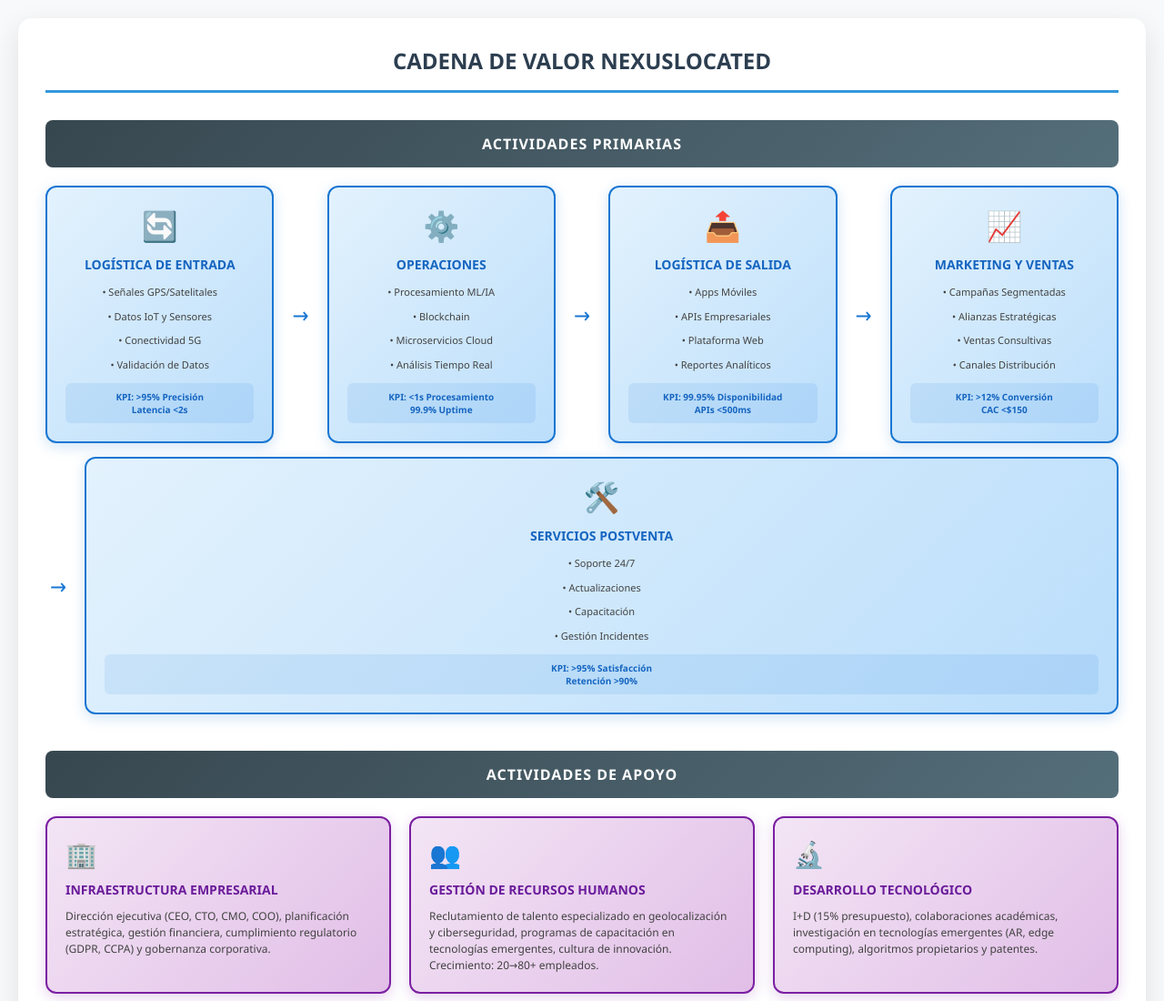
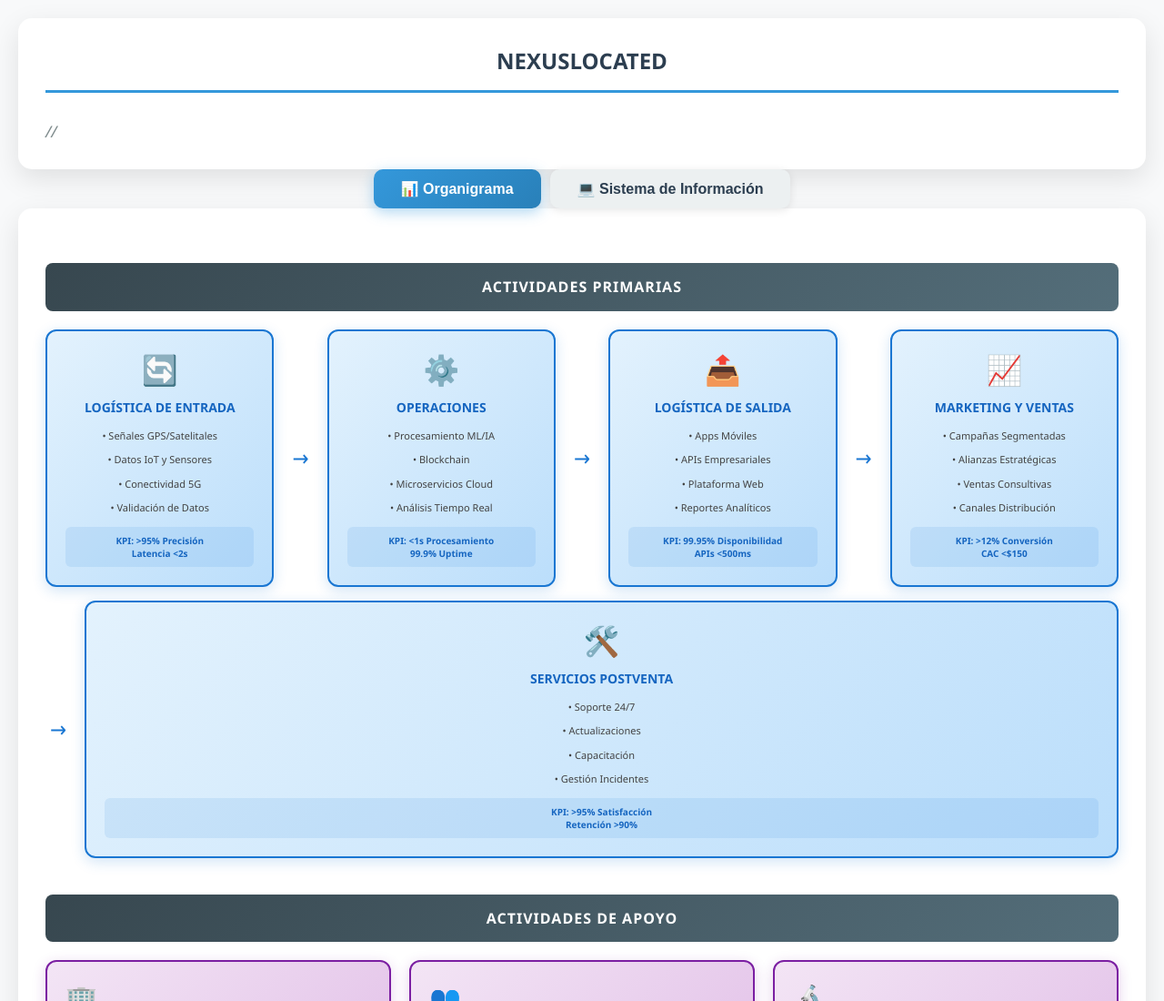
Before and after one commit to Nahia-24/NexusLocated, a plain HTML site: page index.html in a window 1280 px wide. Shown: the top 1100 px of the page at 91% size. Drawn offline with Linux system fonts and the light colour scheme.

Commit message:
Update index.html

```diff
--- a/index.html
+++ b/index.html
@@ -3,13 +3,46 @@
 <head>
     <meta charset="UTF-8">
     <meta name="viewport" content="width=device-width, initial-scale=1.0">
-    <title>Cadena de Valor NexusLocated</title>
+    <title>NexusLocated</title>
     <style>
         body {
             font-family: 'Segoe UI', Tahoma, Geneva, Verdana, sans-serif;
             margin: 20px;
             background-color: #f8f9fa;
             line-height: 1.4;
+        }
+
+        .nav-menu {
+            display: flex;
+            justify-content: center;
+            gap: 10px;
+            flex-wrap: wrap;
+        }
+
+        .nav-button {
+            padding: 12px 30px;
+            background: #ecf0f1;
+            border: none;
+            border-radius: 10px;
+            font-size: 1em;
+            font-weight: 600;
+            color: #2c3e50;
+            cursor: pointer;
+            transition: all 0.3s ease;
+            box-shadow: 0 2px 10px rgba(0,0,0,0.1);
+        }
+
+        .nav-button:hover {
+            background: #3498db;
+            color: white;
+            transform: translateY(-2px);
+            box-shadow: 0 4px 15px rgba(52, 152, 219, 0.3);
+        }
+
+        .nav-button.active {
+            background: linear-gradient(135deg, #3498db, #2980b9);
+            color: white;
+            box-shadow: 0 4px 15px rgba(52, 152, 219, 0.4);
         }
 
         .container {
@@ -29,6 +62,12 @@
             font-weight: bold;
             border-bottom: 3px solid #3498db;
             padding-bottom: 15px;
+        }
+
+        .subtitle {
+            font-size: 1.1em;
+            color: #7f8c8d;
+            font-style: italic;
         }
 
         /* Actividades Primarias */
@@ -263,10 +302,17 @@
 </head>
 <body>
     <div class="container">
-        <div class="title">
-            CADENA DE VALOR NEXUSLOCATED
+        <div class="title">NEXUSLOCATED</div>
+        <div class="subtitle"> // </div>
         </div>
+            <nav class="nav-menu">
+                <button class="nav-button active" onclick="showSection('organigrama')">📊 Organigrama</button>
+                <button class="nav-button" onclick="showSection('sistema')">💻 Sistema de Información</button>
+            </nav>
+        </div>
+    </div>
 
+    <div class="container">
         <div class="section-title">Actividades Primarias</div>
 
         <div class="primary-activities">
```
